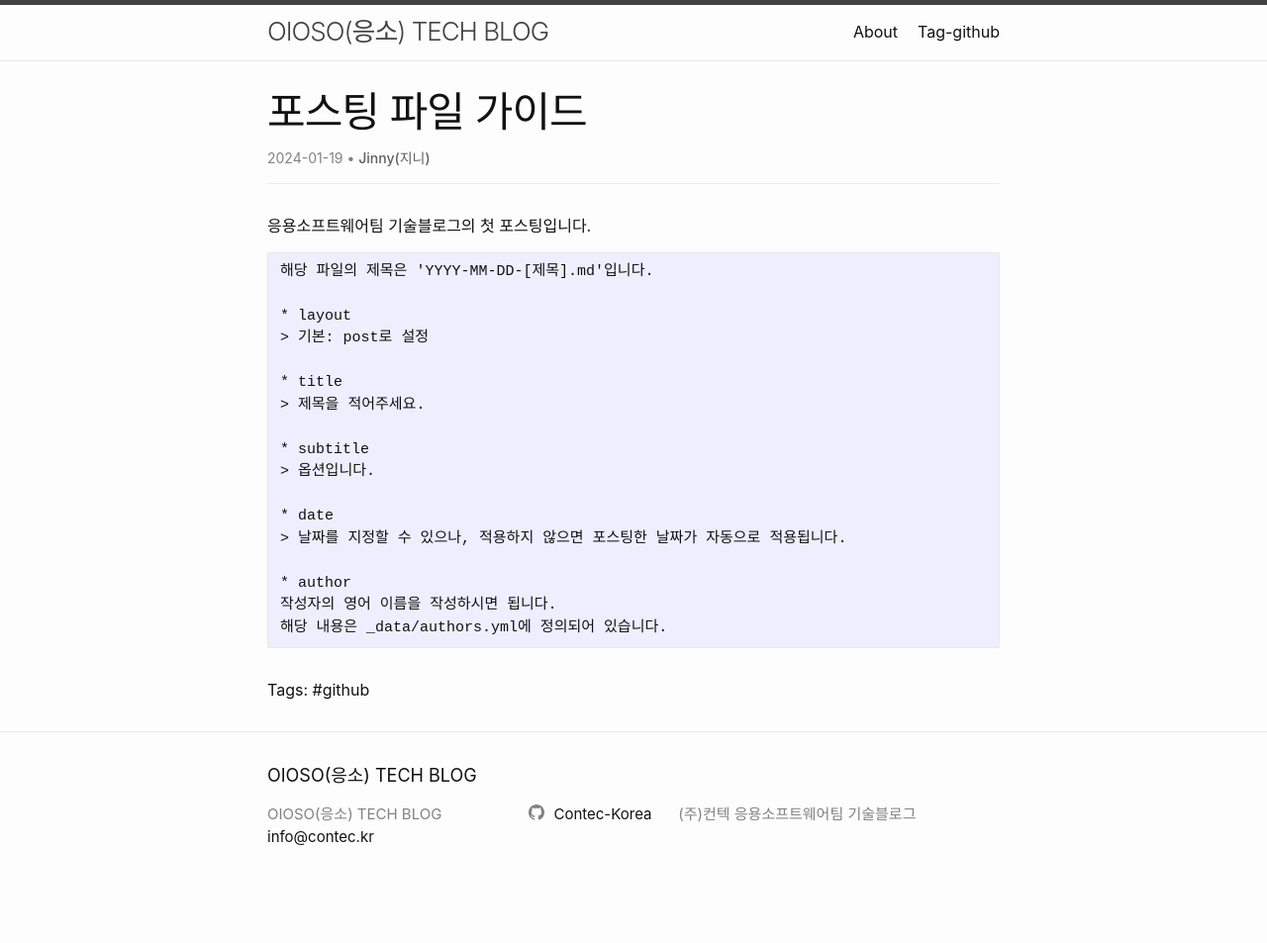
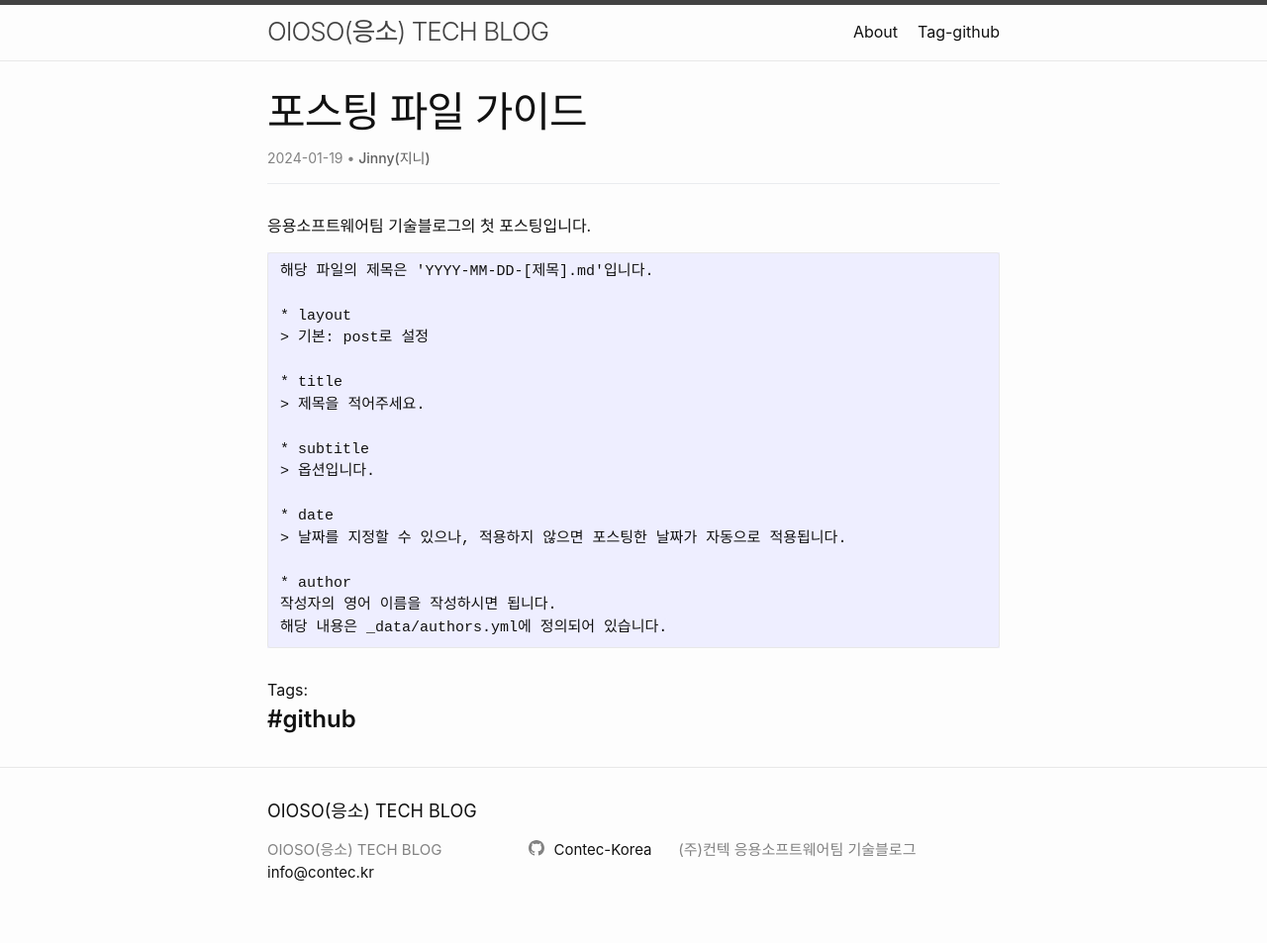
Before and after one commit to Contec-Korea/oioso.github.io, a Jekyll site: the page built from _posts/2024-01-19-응소팀의-첫-포스팅.markdown, in a window 1280 px wide. Shown: the whole page at 99% size. Built offline with Jekyll 4.4.1, drawn with Linux system fonts in a browser that asks for light colours; before the commit the page ends 917 px from its top, so only the background shows below that.

Commit message:
fix: tag class name

```diff
--- a/_layouts/post.html
+++ b/_layouts/post.html
@@ -31,7 +31,7 @@
     <div class="col-12">
       Tags:
       {% for tag in page.tags %}
-      <a href="/t/{{ tag | downcase | replace: ' ', '-' }}" class="page-link">#{{ tag }}</a>
+      <a href="{{ '/' | relative_url }}/t/{{ tag | downcase | replace: ' ', '-' }}" class="post-link">#{{ tag }}</a>
       {% endfor %}
     </div>
   </div>
```
